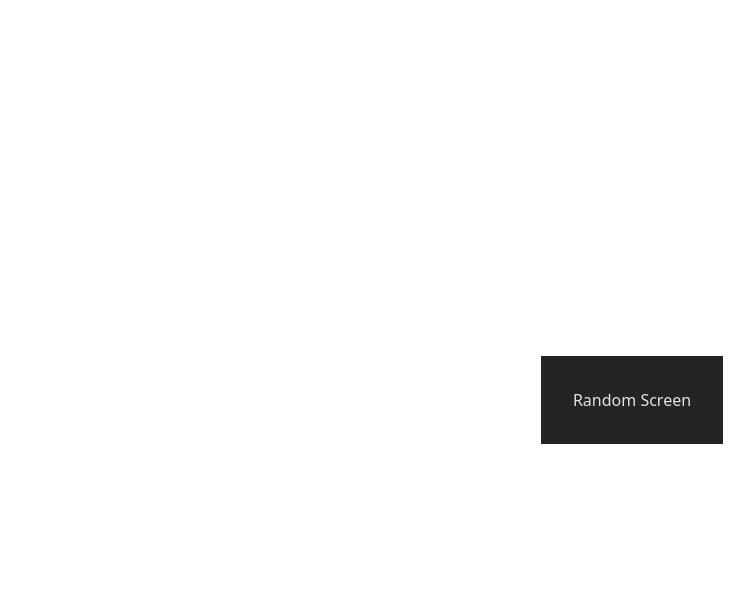
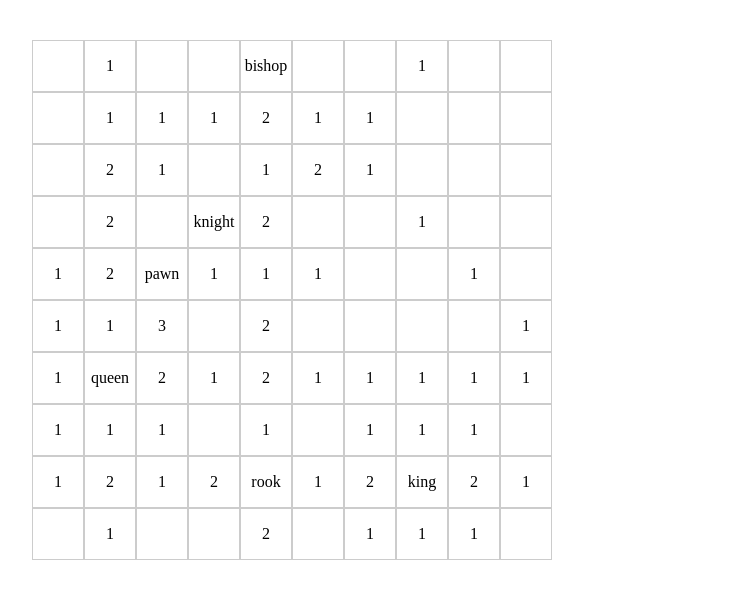
Before and after one commit to Dsadasm/chess-sweeper, a React (Vite) app: page /random in a window 1280 px wide. Shown: the top 598 px of the page, without its empty margins (8-762 px from the left). Built offline with nearby package versions, Linux system fonts and the light colour scheme.

Commit message:
Implemented board init function

```diff
--- a/src/App.css
+++ b/src/App.css
@@ -2,13 +2,4 @@
   max-width: 1280px;
   margin: 0 auto;
   padding: 2rem;
-  text-align: center;
 }
-
-body {
-  margin: 0;
-  display: flex;
-  place-items: center;
-  min-width: 320px;
-  min-height: 100vh;
-}
--- a/src/components/Board.module.css
+++ b/src/components/Board.module.css
@@ -1,11 +1,9 @@
 .board {
-
+  width: 500px;
+  display: grid;
+  grid-template-columns: repeat(10, 1fr);
 }
 
 .row {
-
+  display: contents;
 }
-
-.cell {
-
-}
--- a/src/components/Board.tsx
+++ b/src/components/Board.tsx
@@ -1,50 +1,70 @@
 import styles from "./Board.module.css";
-import { useState } from "react";
+import { useEffect, useState } from "react";
+import CellComponent from "./Cell";
+import getChessMove from "../utils/getChessMove";
 
 interface Cell {
-  value: string | number | null;
+  value: string | number;
 }
 
 export default function Board() {
-  const [cells, setCells] = useState<Cell[][]>([
-    [{ value: 1 }, { value: 2 }, { value: 3 }],
-    [{ value: 4 }, { value: 5 }, { value: 6 }],
-    [{ value: 7 }, { value: 8 }, { value: 9 }],
-  ]);
+  const [cells, setCells] = useState<Cell[][]>([]);
+  const chessTypes: string[] = [
+    "pawn",
+    "rook",
+    "knight",
+    "bishop",
+    "queen",
+    "king",
+  ] as const;
+  const chessPieces = chessTypes.map((type) => ({ type, row: -1, col: -1 }));
 
-  const initializeCells = () => {
-    // TODO: Implement initialization logic
-  };
+  useEffect(() => {
+    const initializeCells = () => {
+      // Initialize a 10x10 board with 0
+      const newCells: Cell[][] = [];
+      for (let i = 0; i < 10; i++) {
+        const row: Cell[] = [];
+        for (let j = 0; j < 10; j++) {
+          row.push({ value: 0 });
+        }
+        newCells.push(row);
+      }
 
-  const revealCell = (row: number, col: number) => {
-    // TODO: Implement reveal logic
-  };
+      // Randomly place piece on the board
+      chessPieces.forEach((piece) => {
+        const row = Math.floor(Math.random() * 10);
+        const col = Math.floor(Math.random() * 10);
+        piece.row = row;
+        piece.col = col;
+        newCells[row][col] = { value: piece.type };
+      });
 
-  const guessCell = (row: number, col: number, guess: string) => {
-    // TODO: Implement guess logic
-  };
+      // Calculate possible moves for each piece and update cell values
+      chessPieces.forEach((piece) => {
+        const moves: number[][] = getChessMove(piece.type, piece.row, piece.col);
+        moves.forEach(([r, c]) => {
+          if (newCells[r][c].value === 0) {
+            newCells[r][c].value = 1;
+          } else if (typeof newCells[r][c].value === "number") {
+            newCells[r][c].value = (newCells[r][c].value as number) + 1;
+          }
+        });
+      })
 
-  // For testing purposes
-  const handleClick = () => {
-    const newCells = cells.map((row) =>
-      row.map((cell) => ({
-        value: cell.value === null ? 0 : (cell.value as number) + 1,
-      }))
-    );
-    setCells(newCells);
-  };
+      setCells(newCells);
+    };
 
-  // TODO: Need to make a new component for each cell
+    initializeCells();
+  }, []);
+
   return (
     <>
-      <button onClick={handleClick}>Test</button>
       <div className={styles.board}>
         {cells.map((row, rowIndex) => (
           <div key={rowIndex} className={styles.row}>
             {row.map((cell, cellIndex) => (
-              <div key={cellIndex} className={styles.cell}>
-                {cell.value !== null ? cell.value : ""}
-              </div>
+              <CellComponent key={cellIndex} value={cell.value} />
             ))}
           </div>
         ))}
--- /dev/null
+++ b/src/components/Cell.module.css
@@ -0,0 +1,8 @@
+.cell {
+  width: 50px;
+  height: 50px;
+  border: 1px solid #ccc;
+  display: flex;
+  align-items: center;
+  justify-content: center;
+}
--- a/src/components/Cell.tsx
+++ b/src/components/Cell.tsx
@@ -1,3 +1,9 @@
-export default function Cell() {
-  return <></>;
+import styles from "./Cell.module.css";
+
+interface CellProps {
+  value: number | string;
 }
+
+export default function Cell({ value }: CellProps) {
+  return <div className={styles.cell}>{value !== 0 ? value : ""}</div>;
+}
--- a/src/index.css
+++ /dev/null
@@ -1,14 +0,0 @@
-#root {
-  font-family: system-ui, Avenir, Helvetica, Arial, sans-serif;
-  line-height: 1.5;
-  font-weight: 400;
-
-  color-scheme: light dark;
-  color: rgba(255, 255, 255, 0.87);
-  background-color: #242424;
-
-  font-synthesis: none;
-  text-rendering: optimizeLegibility;
-  -webkit-font-smoothing: antialiased;
-  -moz-osx-font-smoothing: grayscale;
-}
--- a/src/main.tsx
+++ b/src/main.tsx
@@ -1,6 +1,5 @@
 import { StrictMode } from "react";
 import { createRoot } from "react-dom/client";
-import "./index.css";
 import App from "./App.tsx";
 
 createRoot(document.getElementById("root")!).render(
--- a/src/pages/Random/index.tsx
+++ b/src/pages/Random/index.tsx
@@ -1,3 +1,9 @@
+import Board from "../../components/Board";
+
 export default function RandomScreen() {
-  return <div>Random Screen</div>;
+  return (
+    <>
+      <Board />
+    </>
+  );
 }
--- /dev/null
+++ b/src/utils/getChessMove.ts
@@ -0,0 +1,85 @@
+// Take chess piece type and position, return possible moves
+export default function getChessMove(
+  type: string,
+  row: number,
+  col: number
+): number[][] {
+  const isValid = (r: number, c: number) =>
+    r >= 0 && r < 10 && c >= 0 && c < 10;
+
+  // If starting position is out of board bounds, return empty list
+  if (row < 0 || col < 0 || row >= 10 || col >= 10) return [];
+
+  switch (type) {
+    case "pawn": {
+      const moves = [
+        [row + 1, col],
+        [row + 2, col],
+      ];
+      return moves.filter(([r, c]) => isValid(r, c));
+    }
+    case "rook": {
+      const moves: number[][] = [];
+      // vertical up
+      for (let r = row + 1; r < 10; r++) moves.push([r, col]);
+      // vertical down
+      for (let r = row - 1; r >= 0; r--) moves.push([r, col]);
+      // horizontal right
+      for (let c = col + 1; c < 10; c++) moves.push([row, c]);
+      // horizontal left
+      for (let c = col - 1; c >= 0; c--) moves.push([row, c]);
+      return moves.filter(([r, c]) => isValid(r, c));
+    }
+    case "knight": {
+      const moves = [
+        [row + 2, col + 1],
+        [row + 2, col - 1],
+        [row - 2, col + 1],
+        [row - 2, col - 1],
+        [row + 1, col + 2],
+        [row + 1, col - 2],
+        [row - 1, col + 2],
+        [row - 1, col - 2],
+      ];
+      return moves.filter(([r, c]) => isValid(r, c));
+    }
+    case "bishop": {
+      const moves: number[][] = [];
+      // down-right
+      for (let r = row + 1, c = col + 1; r < 10 && c < 10; r++, c++)
+        moves.push([r, c]);
+      // down-left
+      for (let r = row + 1, c = col - 1; r < 10 && c >= 0; r++, c--)
+        moves.push([r, c]);
+      // up-right
+      for (let r = row - 1, c = col + 1; r >= 0 && c < 10; r--, c++)
+        moves.push([r, c]);
+      // up-left
+      for (let r = row - 1, c = col - 1; r >= 0 && c >= 0; r--, c--)
+        moves.push([r, c]);
+      return moves.filter(([r, c]) => isValid(r, c));
+    }
+    case "queen": {
+      const moves = [
+        ...getChessMove("rook", row, col),
+        ...getChessMove("bishop", row, col),
+      ];
+      return moves.filter(([r, c]) => isValid(r, c));
+    }
+    case "king": {
+      const moves = [
+        [row + 1, col],
+        [row - 1, col],
+        [row, col + 1],
+        [row, col - 1],
+        [row + 1, col + 1],
+        [row + 1, col - 1],
+        [row - 1, col + 1],
+        [row - 1, col - 1],
+      ];
+      return moves.filter(([r, c]) => isValid(r, c));
+    }
+    default:
+      return [];
+  }
+}
```
Also changed, not shown: 1 other file (tests, documents, lock files or other folders).
